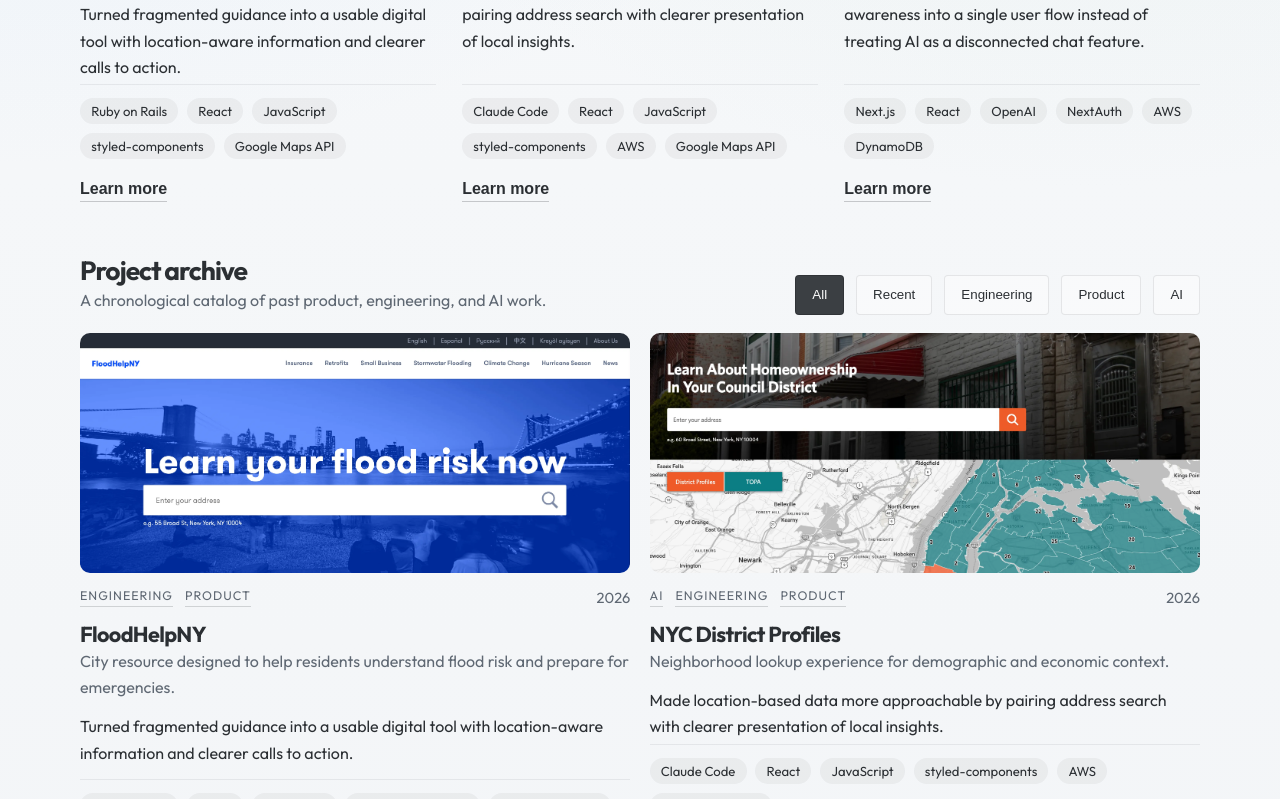
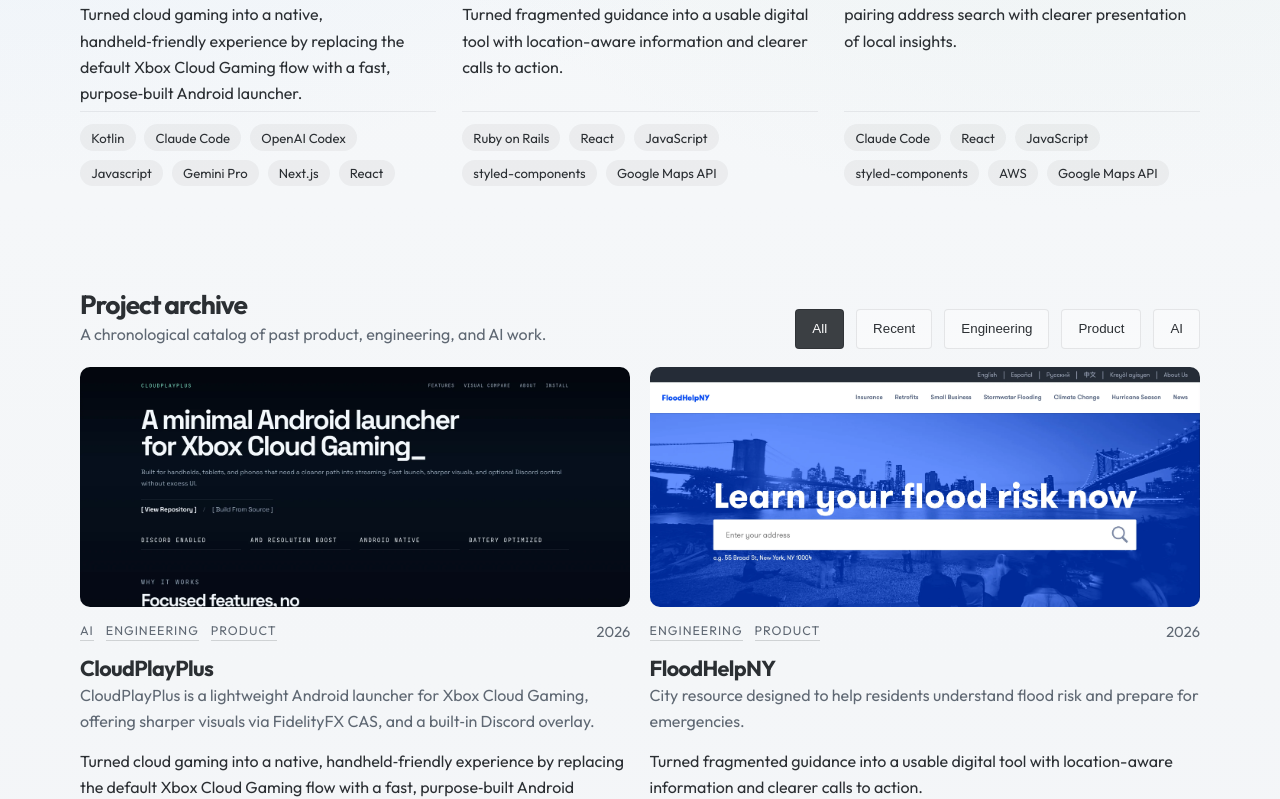
Before and after one commit to AlexManzi/dev, a Next.js app: page / in a window 1280 px wide. Shown: the part 1214-2013 px from the top of the page. Built offline with nearby package versions, Linux system fonts and the light colour scheme.

Commit message:
Adjust styling of project cards

```diff
--- a/app/data/landing.js
+++ b/app/data/landing.js
@@ -3,6 +3,7 @@
 import districtProfiles from "../../public/districtProfiles.webp";
 import energyHub from "../../public/energyHub.webp";
 import mangiaAi from "../../public/mangiaAi.webp";
+import cloudPlay from "../../public/cloudPlay.webp";
 import floodHelp from "../../public/floodHelp.webp";
 import bhp from "../../public/bhp.webp";
 
@@ -21,6 +22,34 @@
   },
   filters: ["All", "Recent", "Engineering", "Product", "AI"],
   projects: [
+    {
+      name: "CloudPlayPlus",
+      image: cloudPlay,
+      description:
+        "CloudPlayPlus is a lightweight Android launcher for Xbox Cloud Gaming, offering sharper visuals via FidelityFX CAS, and a built‑in Discord overlay.",
+      impact:
+        "Turned cloud gaming into a native, handheld‑friendly experience by replacing the default Xbox Cloud Gaming flow with a fast, purpose‑built Android launcher.",
+      detailSummary:
+        "I led the product and full-stack build around a core constraint: make AI useful without forcing people into a chatbot-first experience. The work centered on turning meal planning into a structured workflow with recommendations, budget awareness, and personalization built directly into the product.",
+      detailPoints: [
+        "Integrated AMD FidelityFX CAS to improve stream sharpness without adding overhead or configuration complexity.",
+        "Added an optional Discord overlay to keep social presence and voice chat accessible during gameplay.",
+        "Designed and implemented the full Android app architecture — UI, input handling, permissions, native integrations, and performance constraints — with a focus on handheld devices.",
+      ],
+      tech: [
+        "Kotlin",
+        "Claude Code",
+        "OpenAI Codex",
+        "Javascript",
+        "Gemini Pro",
+        "Next.js",
+        "React"
+      ],
+      categories: ["Recent", "AI", "Engineering", "Product"],
+      year: 2026,
+      featured: true,
+      link: "https://alexmanzi.github.io/cloud-play-plus/",
+    },
     {
       name: "Mangia.AI",
       image: mangiaAi,
@@ -45,7 +74,7 @@
       ],
       categories: ["Recent", "AI", "Engineering", "Product"],
       year: 2025,
-      featured: true,
+      featured: false,
       link: "https://main.d3u77kxuh2gdz9.amplifyapp.com",
     },
     {
--- a/app/ui/landing/landing.js
+++ b/app/ui/landing/landing.js
@@ -284,6 +284,7 @@
   display: grid;
   grid-template-columns: repeat(3, minmax(0, 1fr));
   gap: 1.65rem;
+  align-items: stretch;
 
   @media (max-width: 960px) {
     grid-template-columns: 1fr;
@@ -293,8 +294,8 @@
 const ProjectGrid = styled.div`
   display: grid;
   grid-template-columns: repeat(2, minmax(0, 1fr));
-  gap: 3rem 1.2rem;
-  align-items: start;
+  gap: 0.5rem 1.2rem;
+  align-items: stretch;
 
   @media (max-width: 960px) {
     grid-template-columns: 1fr;
@@ -306,8 +307,22 @@
   display: grid;
   grid-template-rows: auto auto auto 1fr auto auto;
   gap: 0.8rem;
-  align-content: start;
+  align-content: stretch;
   height: 100%;
+  transition: transform 180ms ease, opacity 180ms ease;
+  cursor: pointer;
+
+  &:hover {
+    transform: translateY(-3px);
+  }
+
+  @media (max-width: 960px) {
+    cursor: default;
+
+    &:hover {
+      transform: none;
+    }
+  }
 `;
 
 const CardImageWrap = styled.div`
@@ -316,9 +331,38 @@
   height: ${(props) => (props.$compact ? "185px" : "240px")};
   border-radius: 10px;
   overflow: hidden;
+  transition: box-shadow 180ms ease;
+
+  &::after {
+    content: "";
+    position: absolute;
+    inset: 0;
+    pointer-events: none;
+    background: rgba(20, 27, 35, 0);
+    box-shadow: inset 0 0 0 1px rgba(255, 255, 255, 0);
+    transition: background 180ms ease, box-shadow 180ms ease;
+  }
+
+  ${ProjectCard}:hover & {
+    box-shadow: 0 12px 28px rgba(43, 47, 51, 0.14);
+  }
+
+  ${ProjectCard}:hover &::after {
+    background: rgba(20, 27, 35, 0.08);
+    box-shadow: inset 0 0 0 1px rgba(255, 255, 255, 0.42);
+  }
 
   @media (max-width: 960px) {
     height: ${(props) => (props.$compact ? "205px" : "260px")};
+
+    ${ProjectCard}:hover & {
+      box-shadow: none;
+    }
+
+    ${ProjectCard}:hover &::after {
+      background: rgba(20, 27, 35, 0);
+      box-shadow: inset 0 0 0 1px rgba(255, 255, 255, 0);
+    }
   }
 `;
 
@@ -330,6 +374,16 @@
   filter: blur(0);
   transform: scale(1);
   transition: filter 0.35s ease, transform 0.35s ease, opacity 0.35s ease;
+
+  ${ProjectCard}:hover & {
+    transform: scale(1.018);
+  }
+
+  @media (max-width: 960px) {
+    ${ProjectCard}:hover & {
+      transform: scale(1);
+    }
+  }
 `;
 
 const CardMeta = styled.div`
@@ -382,6 +436,12 @@
   display: flex;
   flex-wrap: wrap;
   gap: 0.55rem;
+  align-content: start;
+  min-height: 6.2rem;
+
+  @media (max-width: 960px) {
+    min-height: 0;
+  }
 `;
 
 const TechTag = styled.span`
@@ -392,6 +452,7 @@
 `;
 
 const CardActionButton = styled.button`
+  display: none;
   width: fit-content;
   margin-top: 0.5rem;
   font-weight: 600;
@@ -408,6 +469,10 @@
   &:hover {
     color: #35587c;
     border-color: #35587c;
+  }
+
+  @media (max-width: 960px) {
+    display: inline-flex;
   }
 `;
 
@@ -677,9 +742,29 @@
   preloadImage = false,
   onLearnMore,
   compactImage = false,
+  cardsClickable = false,
 }) {
+  const openFromCard = () => {
+    if (cardsClickable) {
+      onLearnMore(project);
+    }
+  };
+
+  const openFromKeyboard = (event) => {
+    if (event.key === "Enter" || event.key === " ") {
+      event.preventDefault();
+      openFromCard();
+    }
+  };
+
   return (
-    <ProjectCard>
+    <ProjectCard
+      onClick={openFromCard}
+      onKeyDown={openFromKeyboard}
+      role={cardsClickable ? "button" : undefined}
+      tabIndex={cardsClickable ? 0 : undefined}
+      aria-label={cardsClickable ? `Open ${project.name} details` : undefined}
+    >
       <CardImageWrap $compact={compactImage}>
         <CardImage
           src={project.image}
@@ -709,7 +794,13 @@
           <TechTag key={`${project.name}-${item}`}>{item}</TechTag>
         ))}
       </TechList>
-      <CardActionButton type="button" onClick={() => onLearnMore(project)}>
+      <CardActionButton
+        type="button"
+        onClick={(event) => {
+          event.stopPropagation();
+          onLearnMore(project);
+        }}
+      >
         Learn more
       </CardActionButton>
     </ProjectCard>
@@ -721,6 +812,7 @@
   const [activeFilter, setActiveFilter] = useState("All");
   const [selectedProject, setSelectedProject] = useState(null);
   const [isClosingModal, setIsClosingModal] = useState(false);
+  const [cardsClickable, setCardsClickable] = useState(false);
 
   const openProjectModal = (project) => {
     setIsClosingModal(false);
@@ -730,6 +822,18 @@
   const closeProjectModal = () => {
     setIsClosingModal(true);
   };
+
+  useEffect(() => {
+    const mediaQuery = window.matchMedia("(min-width: 961px)");
+    const updateCardsClickable = () => setCardsClickable(mediaQuery.matches);
+
+    updateCardsClickable();
+    mediaQuery.addEventListener("change", updateCardsClickable);
+
+    return () => {
+      mediaQuery.removeEventListener("change", updateCardsClickable);
+    };
+  }, []);
 
   useEffect(() => {
     if (!selectedProject) {
@@ -840,6 +944,7 @@
                 preloadImage={index < 2}
                 onLearnMore={openProjectModal}
                 compactImage={true}
+                cardsClickable={cardsClickable}
               />
             ))}
           </FeaturedGrid>
@@ -873,6 +978,7 @@
                 project={project}
                 preloadImage={activeFilter === "All" && index < 2}
                 onLearnMore={openProjectModal}
+                cardsClickable={cardsClickable}
               />
             ))}
           </ProjectGrid>
--- a/next.config.mjs
+++ b/next.config.mjs
@@ -1,6 +1,6 @@
 /** @type {import('next').NextConfig} */
 const nextConfig = {
-    // output: 'export',
+    output: 'export',
     compiler: {
       styledComponents: true,
     },
```
Also changed, not shown: public/cloudPlay.webp (added).
